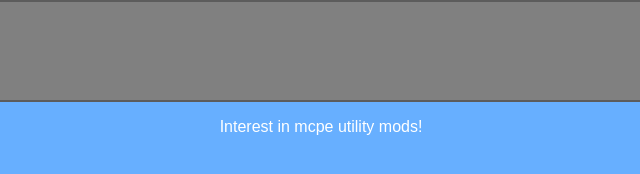
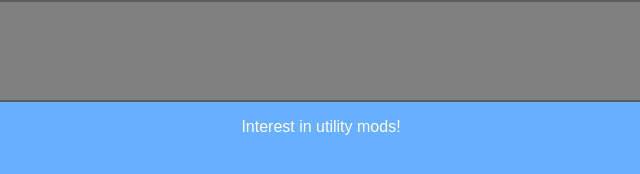
Before and after one commit to HorizonSense/HorizonSense.github.io, a plain HTML site: page index.html in a window 1280 px wide. Shown: the full height of the page, 319-959 px from the left. Drawn offline with Linux system fonts and the light colour scheme.

Commit message:
Update index.html

```diff
--- a/index.html
+++ b/index.html
@@ -19,7 +19,7 @@
     </nav>
  	 <section>
    	 <p>
-   	 	Interest in mcpe utility mods!
+   	 	Interest in utility mods!
    	 </p>
     </section>
   </body>
```
